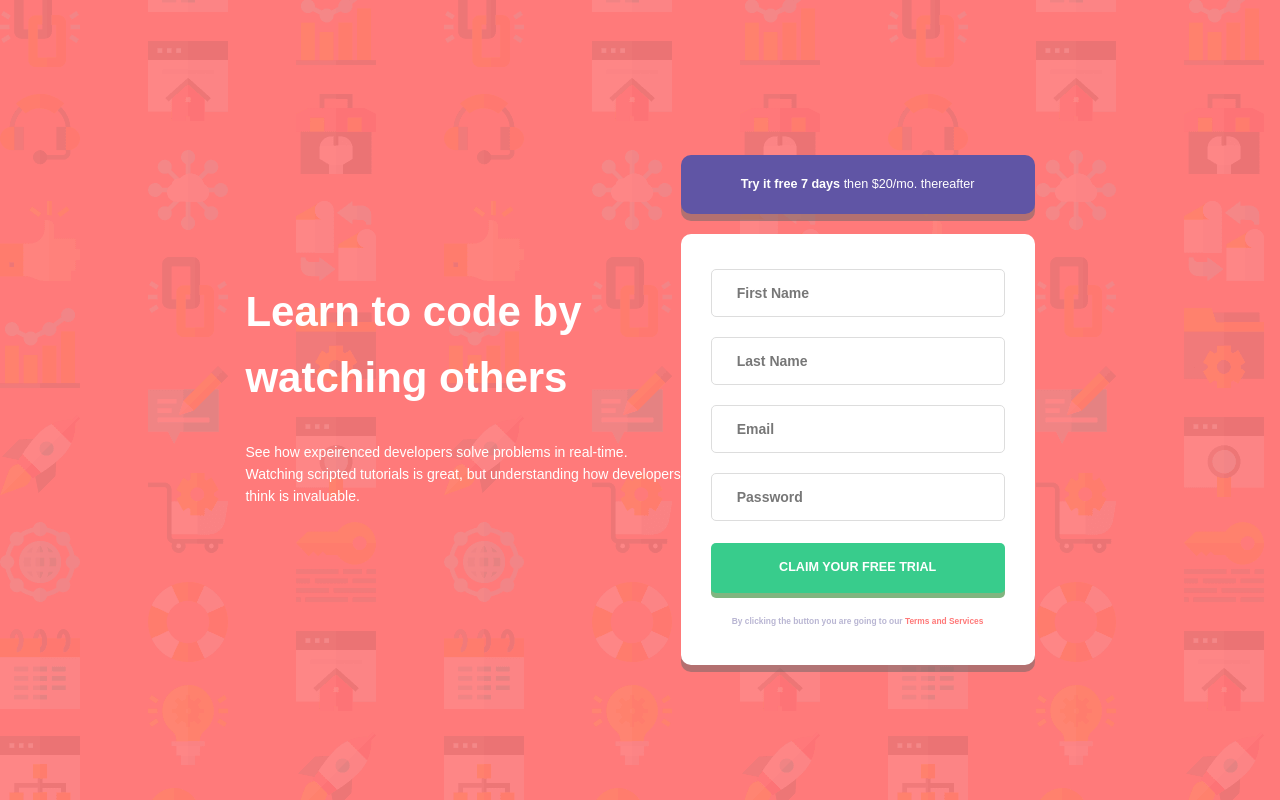
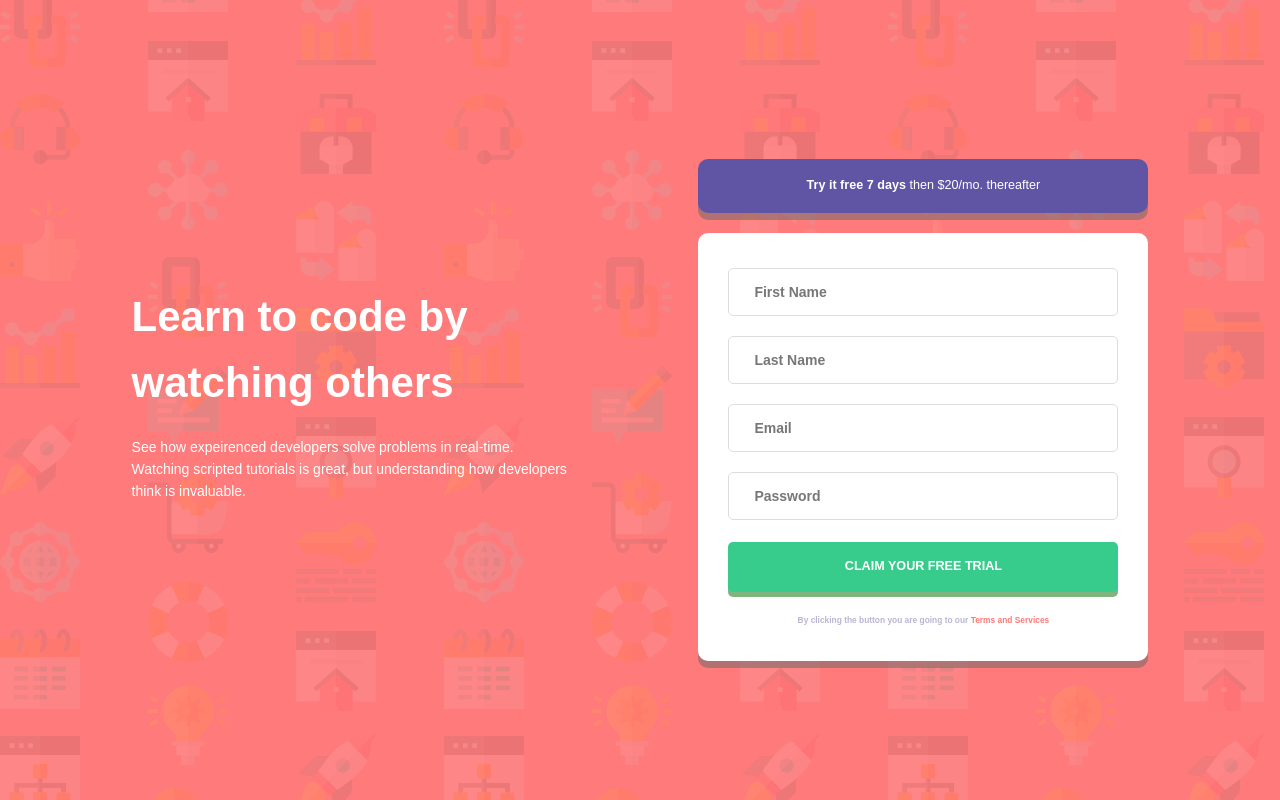
Before and after one commit to Ali-Oliaee/signup-page, a React (Create React App) app: page / in a window 1280 px wide. Built offline with nearby package versions, Linux system fonts and the light colour scheme.

Commit message:
:fire: remove extra code

```diff
--- a/src/pages/signup/style.scss
+++ b/src/pages/signup/style.scss
@@ -5,7 +5,7 @@
   height: 100%;
   min-height: 100vh;
   overflow: hidden;
-  @include flex-box(center, center);
+  @include flex-box(space-evenly, center);
 
   .description-container {
     color: #fff;
@@ -13,7 +13,7 @@
       color: #fff;
       font-size: 3em;
       font-weight: bolder;
-      margin-bottom: 30px;
+      margin-bottom: 20px;
     }
     .description {
       font-size: 1em;
@@ -21,9 +21,10 @@
   }
 
   .form-container {
+    min-width: 450px;
     .premium-box {
       background-color: $blue;
-      padding: 20px 60px;
+      padding: 17px 60px;
       border-radius: 10px;
       color: #fff;
       box-shadow: 0 7px 0 0 rgba(104, 102, 102, 0.5);
@@ -89,7 +90,6 @@
         font-size: 0.6em;
         text-align: center;
         margin-top: 10px;
-        margin-bottom: 12px;
         a {
           text-decoration: none;
           color: $red;
@@ -122,6 +122,7 @@
     }
     .form-container {
       padding: 1em;
+      min-width: unset !important;
     }
   }
 }
```
